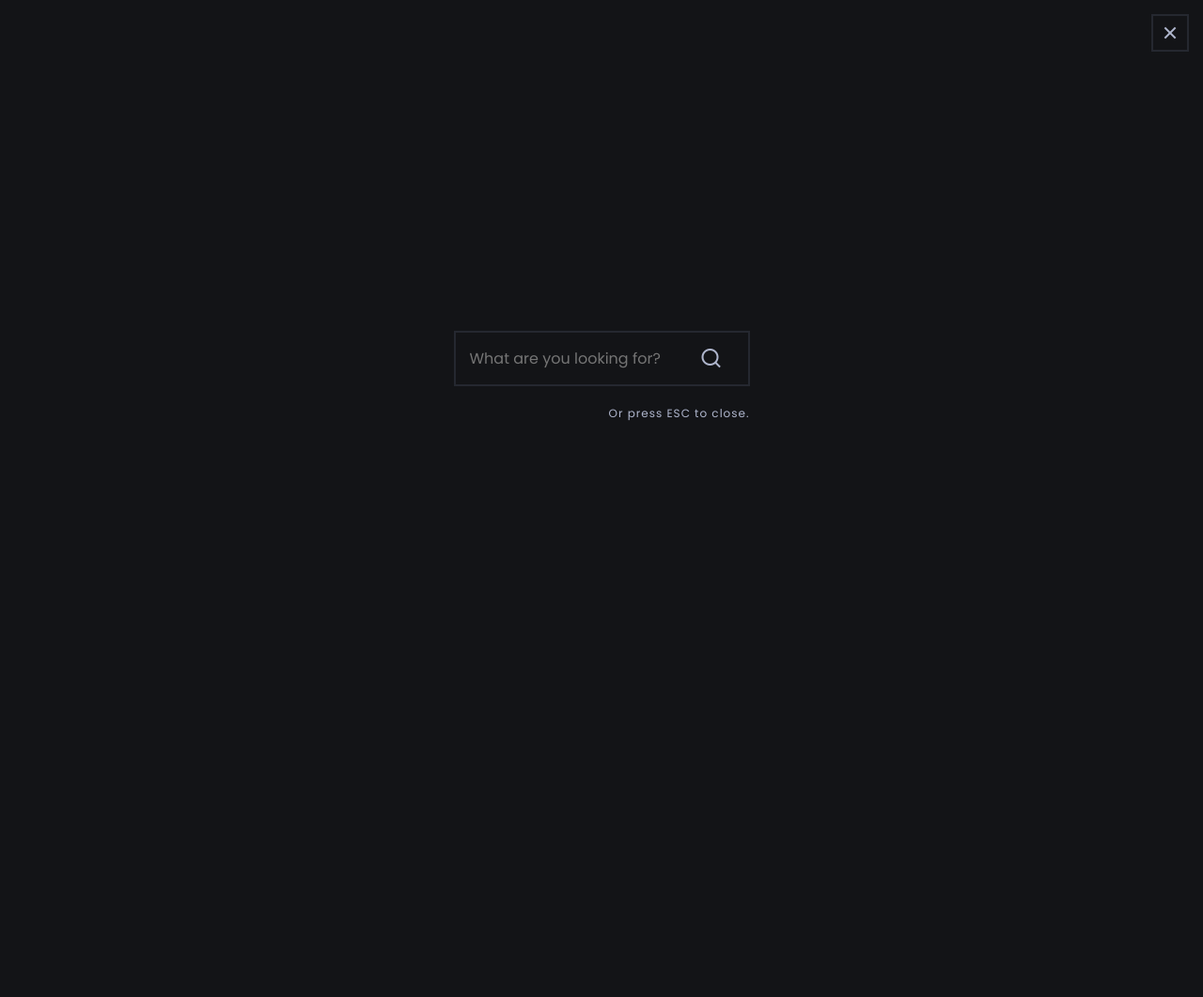
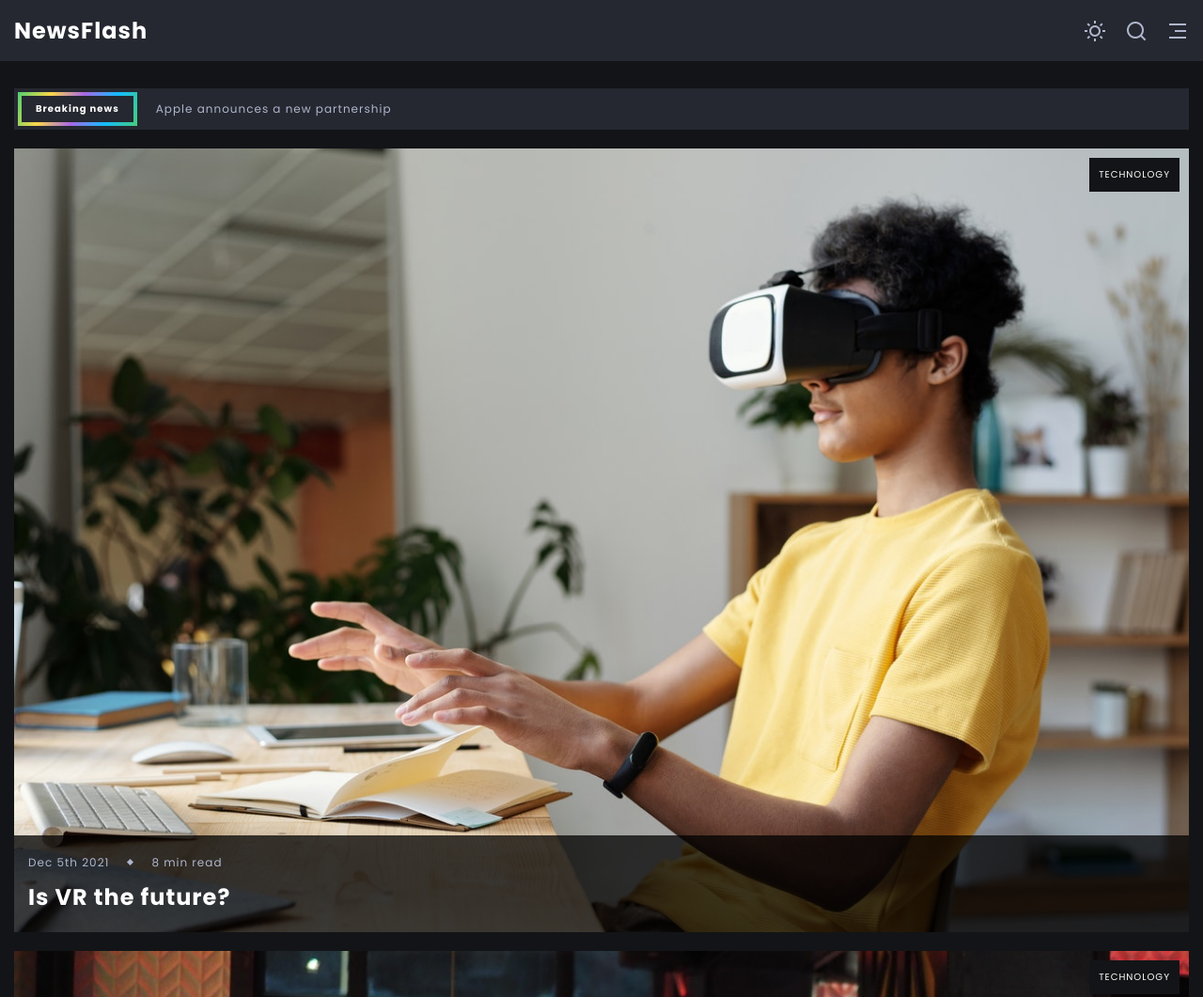
Before and after one commit to LuvDeluxe/newsflash-static-blog, a plain HTML site: page index.html in a window 1280 px wide. Shown: the top 1061 px of the page at 94% size. Before the commit the page ends 800 px from the top, so only its background shows below. Drawn offline with nearby package versions, Linux system fonts and the light colour scheme.

Commit message:
finished the header section

```diff
--- a/assets/css/main.css
+++ b/assets/css/main.css
@@ -98,6 +98,14 @@ body.light-theme {
 .screen-sm-hidden {
     display: none;
 }
+
+.d-grid {
+    display: grid;
+}
+
+.section {
+    padding: 5rem;
+}
 /* Header */
 .header {
     background-color: var(--secondary-background-color);
@@ -181,6 +189,11 @@ btn:hover,
     opacity: 1;
     transform: scale(1);
 }
+
+.activated {
+    opacity: 1 !important;
+    transform: scale(1) !important;
+}
 /* Search */
 .search-form-container {
     width: 100%;
@@ -193,8 +206,8 @@ btn:hover,
     z-index: 9999;
     display: flex;
     transition: opacity .5s;
-    /*opacity: 0;*/
-    /*transform: scale(0);*/
+    opacity: 0;
+    transform: scale(0);
 }
 
 .form-container-inner {
@@ -207,7 +220,6 @@ btn:hover,
 
 .form {
     display: flex;
-    justify-content: center;
 }
 
 .form-input,
@@ -242,10 +254,131 @@ btn:hover,
     width: 4rem;
     height: 4rem;
 }
-/* Form JavaScript styles */
 
 /* Featured articles */
+.featured-articles {
+    padding-block: 2rem;
+}
 
+.section-header-offset {
+    margin-top: 7.4rem;
+}
+
+.featured-articles-container,
+.featured-content {
+    gap: var(--gap);
+}
+
+.headline-banner {
+    background-color: var(--secondary-background-color);
+    display: flex;
+    align-items: center;
+    gap: var(--gap);
+    font-size: var(--font-size-xsm);
+    text-align: center;
+    padding: .4rem;
+    height: 100%;
+}
+
+.headline {
+    color: var(--light-color);
+    font-size: 1rem;
+    text-align: center;
+}
+
+.headline span {
+    height: inherit;
+}
+
+.fancy-border {
+    position: relative;
+    overflow: hidden;
+}
+
+.fancy-border::before {
+    content: '';
+    position: absolute;
+    top: 0;
+    left: 0;
+    width: 200%;
+    height: 100%;
+    background: var(--gradient-color);
+    background-size: 50% 100%;
+    z-index: 5;
+}
+
+.fancy-border span{
+    position: relative;
+    z-index: 10;
+    display: inline-flex;
+    padding: .6rem 1.5rem;
+    background-color: var(--secondary-background-color);
+    border: 4px solid transparent;
+    background-clip: padding-box;
+}
+
+.article {
+    position: relative;
+    min-height: var(--item-min-height-md);
+}
+
+.article-img {
+    position: absolute;
+    width: 100%;
+    object-fit: cover;
+    transition: transform .25s;
+}
+
+.article-category {
+    position: absolute;
+    top: 1rem;
+    right: 1rem;
+    padding: 1rem;
+    font-size: 1rem;
+    background-color: var(--primary-background-color);
+    color: var(--light-color);
+    text-transform: uppercase;
+    z-index: 10;
+}
+
+.article-data-container {
+    position: absolute;
+    bottom: 0;
+    left: 0;
+    padding: 2rem 1.5rem;
+    background-color: var(--transparent-dark-color);
+    z-index: 10;
+    width: 100%;
+    transition: background-color .5s;
+}
+
+.article:hover .article-data-container{
+    background-color: var(--hover-dark-color);
+    color: var(--hover-light-color);
+}
+
+.article-data {
+    display: flex;
+    align-items: center;
+    gap: var(--gap);
+    font-size: var(--font-size-xsm);
+    margin-bottom: 1rem;
+}
+
+.article-data-spacer {
+    width: .5rem;
+    height: .5rem;
+    background-color: var(--light-color-alt);
+    transform: rotate(45deg);
+}
+
+.title {
+    color: var(--light-color);
+}
+
+.article-title {
+    font-size: var(--font-size-md);
+}
 /* Featured articles - Sidebar */
 
 /* Quick read */
--- a/assets/js/main.js
+++ b/assets/js/main.js
@@ -26,7 +26,18 @@ const toggleMenu = () => {
 }
 menuToggleIcon.addEventListener('click', toggleMenu);
 // Open/Close search form popup
+const formOpenBtn = selectElement('#search-icon');
+const formCloseBtn = selectElement('#form-close-btn');
+const searchFormContainer = selectElement('#search-form-container');
 
+formOpenBtn.addEventListener('click', () => searchFormContainer.classList.add('activated'));
+formCloseBtn.addEventListener('click', () => searchFormContainer.classList.remove('activated'));
+
+window.addEventListener('keyup', event => {
+    if(event.key === 'Escape') {
+        searchFormContainer.classList.remove('activated');
+    }
+});
 // -- Close the search form popup on ESC keypress
 
 // Switch theme/add to local storage
--- a/index.html
+++ b/index.html
@@ -104,7 +104,63 @@
         </button>
     </div>
     <!-- Featured articles -->
+    <section class="featured-articles section-header-offset">
+        <div class="featured-articles-container container d-grid">
+            <div class="featured-content d-grid">
+                <div class="headline-banner">
+                    <h3 class="headline fancy-border">
+                        <span class="place-items-center">Breaking news</span>
+                    </h3>
+                    <span class="headline-description">Apple announces a new partnership</span>
+                </div>
 
+                <a href="post.html" class="article featured-article featured-article-1">
+                    <img src="assets/images/featured/featured-1.jpg" alt="" class="article-image">
+                    <span class="article-category"> Technology </span>
+
+                    <div class="article-data-container">
+                        <div class="article-data">
+                            <span>Dec 5th 2021</span>
+                            <span class="article-data-spacer"></span>
+                            <span>8 min read</span>
+                        </div>
+
+                        <h3 class="title article-title">Is VR the future?</h3>
+                    </div>
+                </a>
+
+                <a href="post.html" class="article featured-article featured-article-2">
+                    <img src="assets/images/featured/featured-2.jpg" alt="" class="article-image">
+                    <span class="article-category"> Technology </span>
+
+                    <div class="article-data-container">
+                        <div class="article-data">
+                            <span>Dec 5th 2021</span>
+                            <span class="article-data-spacer"></span>
+                            <span>8 min read</span>
+                        </div>
+
+                        <h3 class="title article-title">Is VR the future?</h3>
+                    </div>
+                </a>
+
+                <a href="post.html" class="article featured-article featured-article-3">
+                    <img src="assets/images/featured/featured-3.jpg" alt="" class="article-image">
+                    <span class="article-category"> Technology </span>
+
+                    <div class="article-data-container">
+                        <div class="article-data">
+                            <span>Dec 5th 2021</span>
+                            <span class="article-data-spacer"></span>
+                            <span>8 min read</span>
+                        </div>
+
+                        <h3 class="title article-title">Is VR the future?</h3>
+                    </div>
+                </a>
+            </div>
+        </div>
+    </section>
     <!-- Quick read -->
 
     <!-- Older posts -->
```
